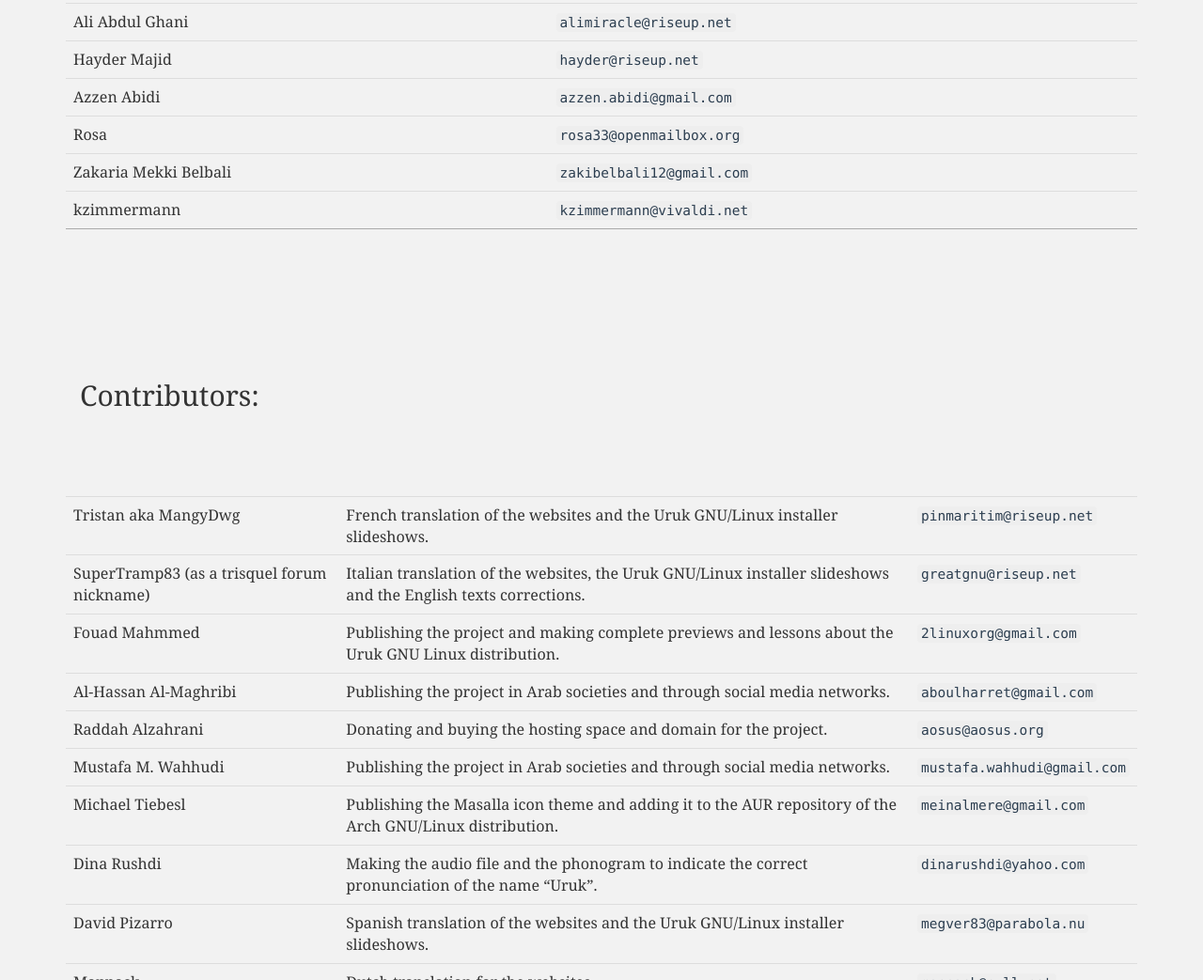
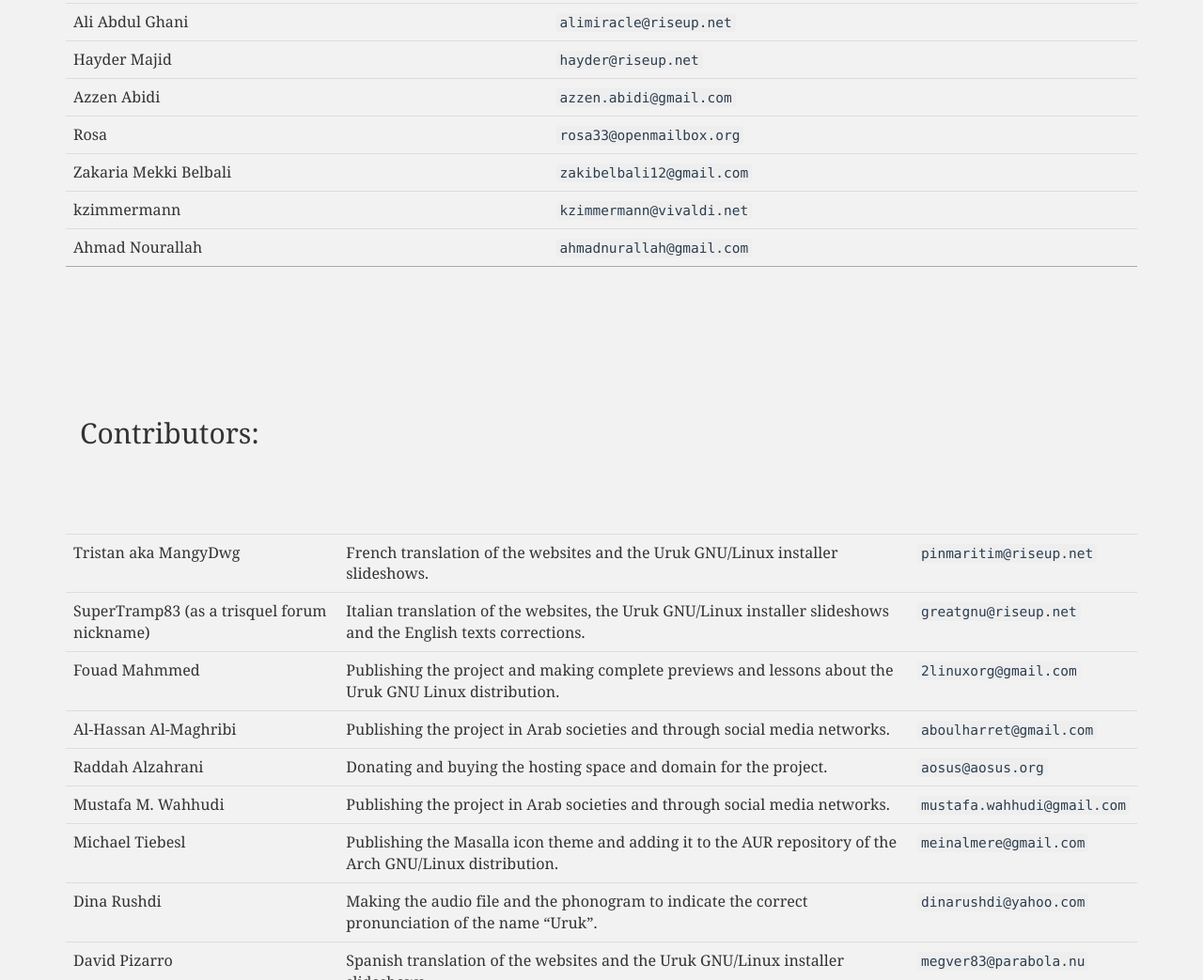
Before and after one commit to alimiracle/urukprojectsites, a plain HTML site: page uruk/en/contribute.html in a window 1280 px wide. Shown: the part 1214-2257 px from the top of the page at 94% size. Drawn offline with Linux system fonts and the light colour scheme; files whose address does not match are found by name.

Commit message:
add myself to team members list

```diff
--- a/uruk/en/contribute.html
+++ b/uruk/en/contribute.html
@@ -113,6 +113,10 @@
 					<td>kzimmermann</td>
 					<td><code><font color ="2c3e50">kzimmermann@vivaldi.net</font></code></td>
 				</tr>
+                <tr>
+					<td>Ahmad Nourallah</td>
+					<td><code><font color ="2c3e50">ahmadnurallah@gmail.com</font></code></td>
+				</tr>
 				</tbody>
             </table>
 
```
